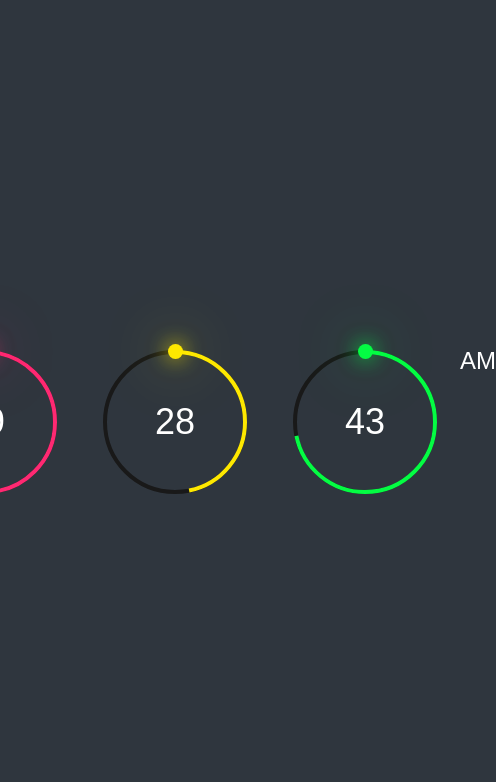
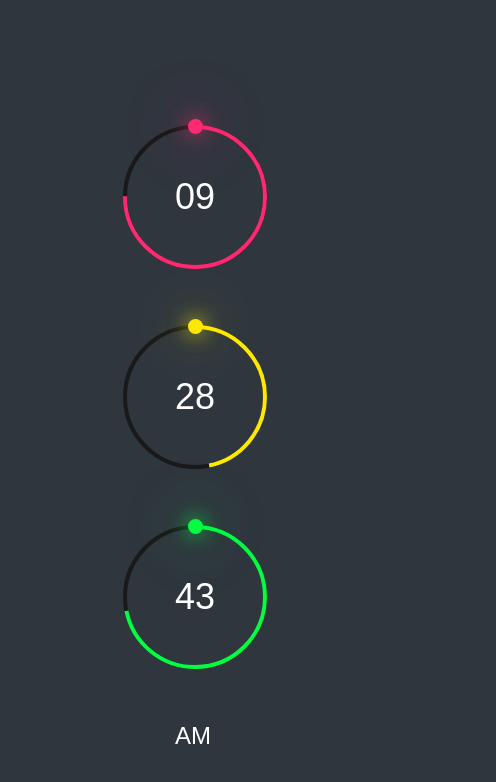
Before and after one commit to AlienVega/Animation-Hour, a plain HTML site: page index.html in a window 390 px wide. Shown: the whole page, 496 px wide, since content can reach past the window. Drawn offline with Linux system fonts and the light colour scheme.

Commit message:
Update style.css

```diff
--- a/style.css
+++ b/style.css
@@ -76,3 +76,14 @@ body{
     0 0 60px var(--clr);
 
 }
+
+@media (max-width: 623px) {
+    #time {
+        flex-direction: column;
+        align-items: center;
+    }
+
+    #time .circle {
+        margin-bottom: 10px; /* İstediğiniz boşluk miktarını ayarlayabilirsiniz */
+    }
+}
```
